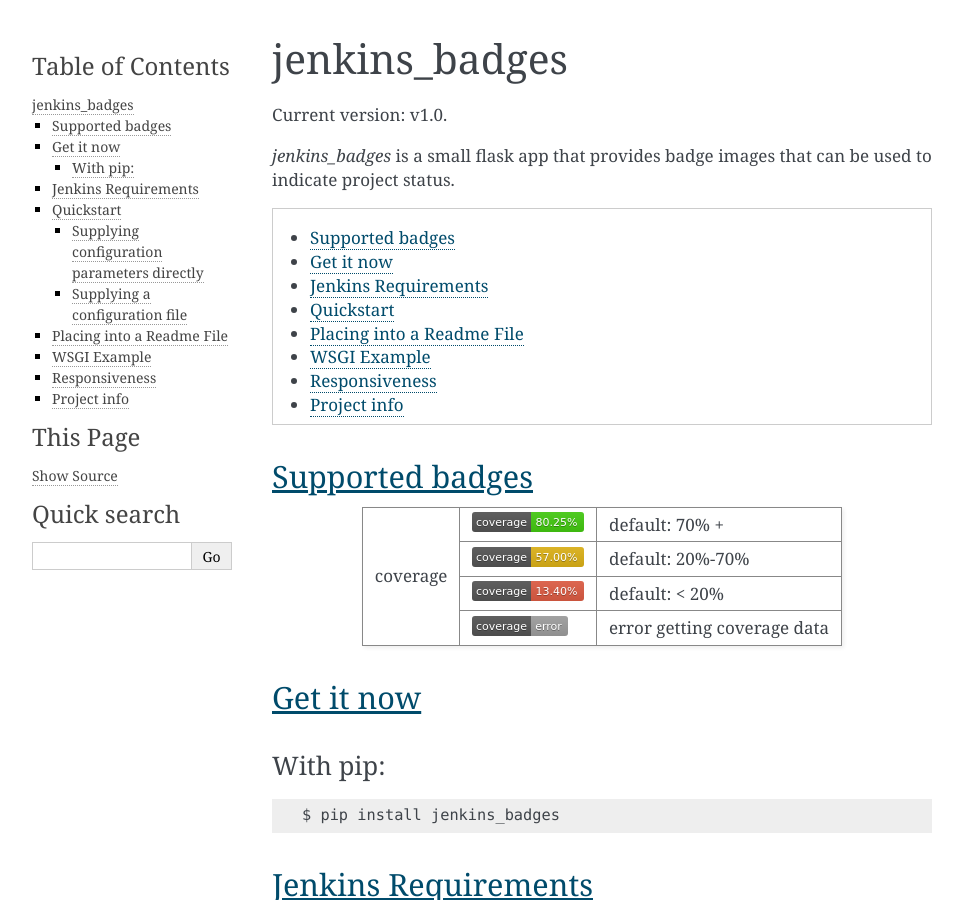
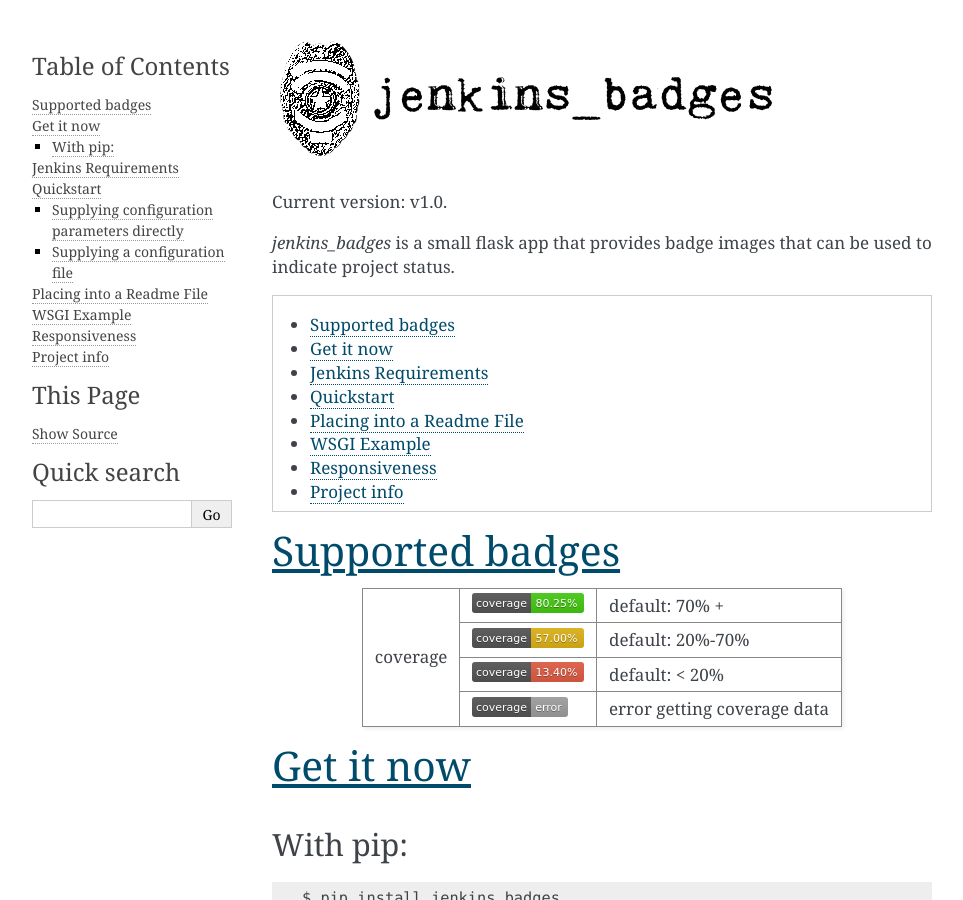
Before and after one commit to jeremyarr/jenkins_badges, a Sphinx documentation site: the page built from docs/index.rst, in a window 1280 px wide and 900 px high. Shown: the whole window, without its empty margins (148-1111 px from the left). Built offline with Sphinx 7.4.7, drawn with Linux system fonts in a browser that asks for light colours.

Commit message:
rtd theming

```diff
--- a/docs/index.rst
+++ b/docs/index.rst
@@ -1,6 +1,6 @@
-===============
-jenkins_badges
-===============
+
+.. image:: _static/logo_full.png
+
 
 Current version: v\ |version|.
 
```
